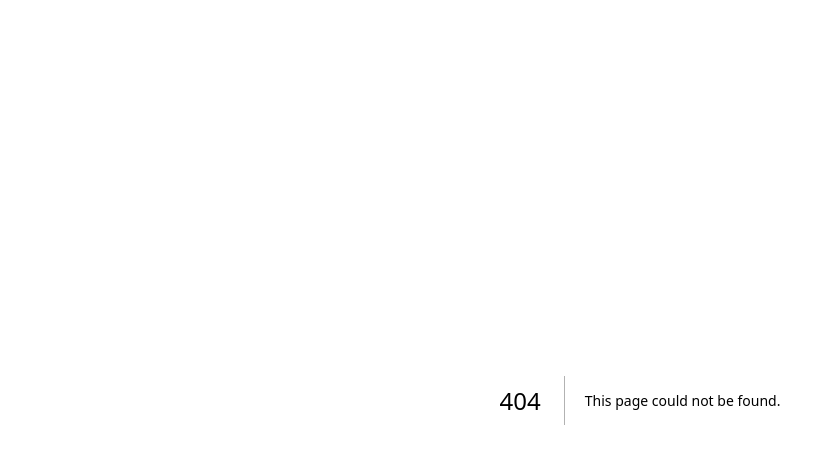
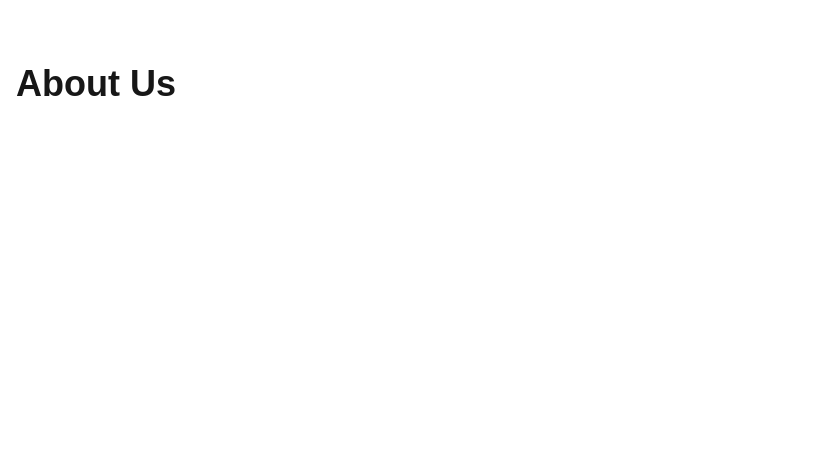
Before and after one commit to rohit-lagom/bitnautic, a Next.js app: page /about in a window 1280 px wide. Before the commit this address had no page. Shown: the top 464 px of the page, without its empty margins (0-826 px from the left). Built offline with nearby package versions, Linux system fonts and the light colour scheme.

Commit message:
feat (about page): added basic about page

```diff
--- /dev/null
+++ b/src/app/about/page.js
@@ -0,0 +1,8 @@
+export default function About() {
+  return (
+    <section className="py-16 px-4">
+      <h1 className="text-4xl font-bold mb-6">About Us</h1>
+
+    </section>
+  );
+}
```
